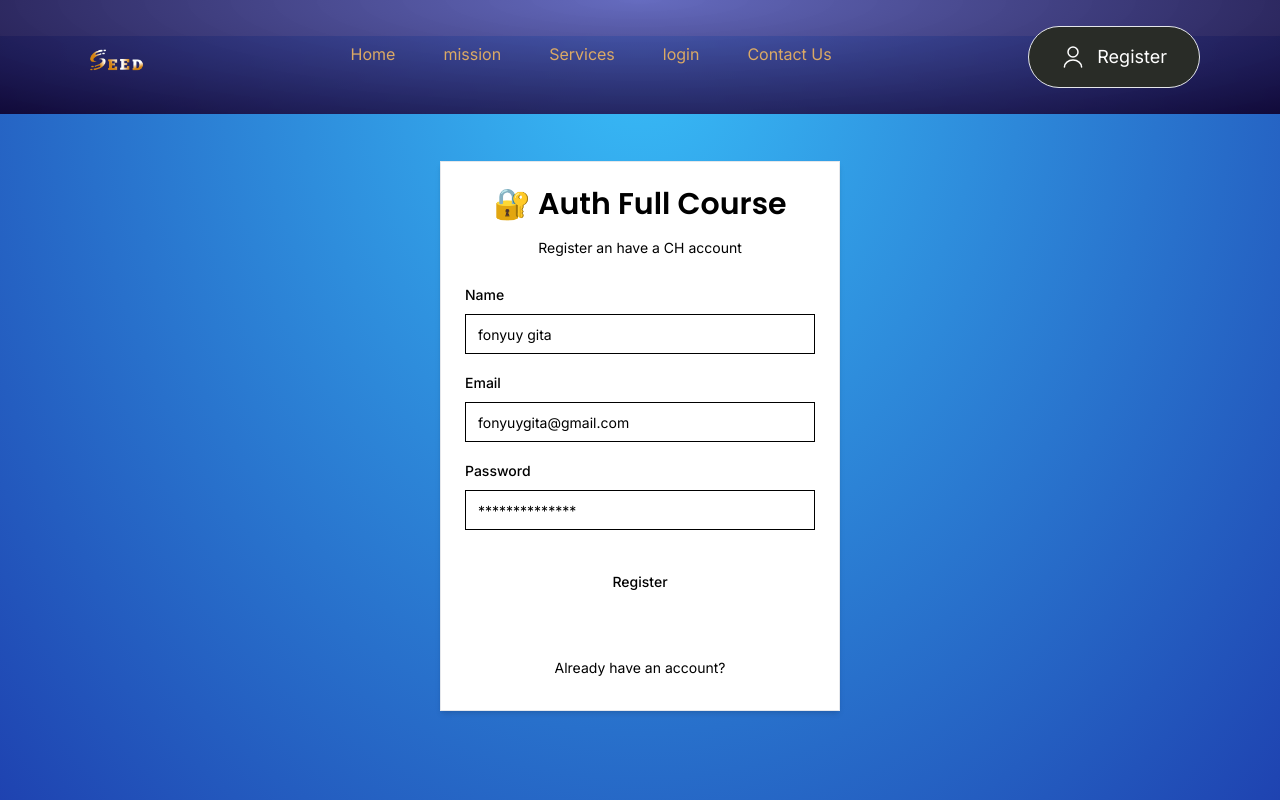
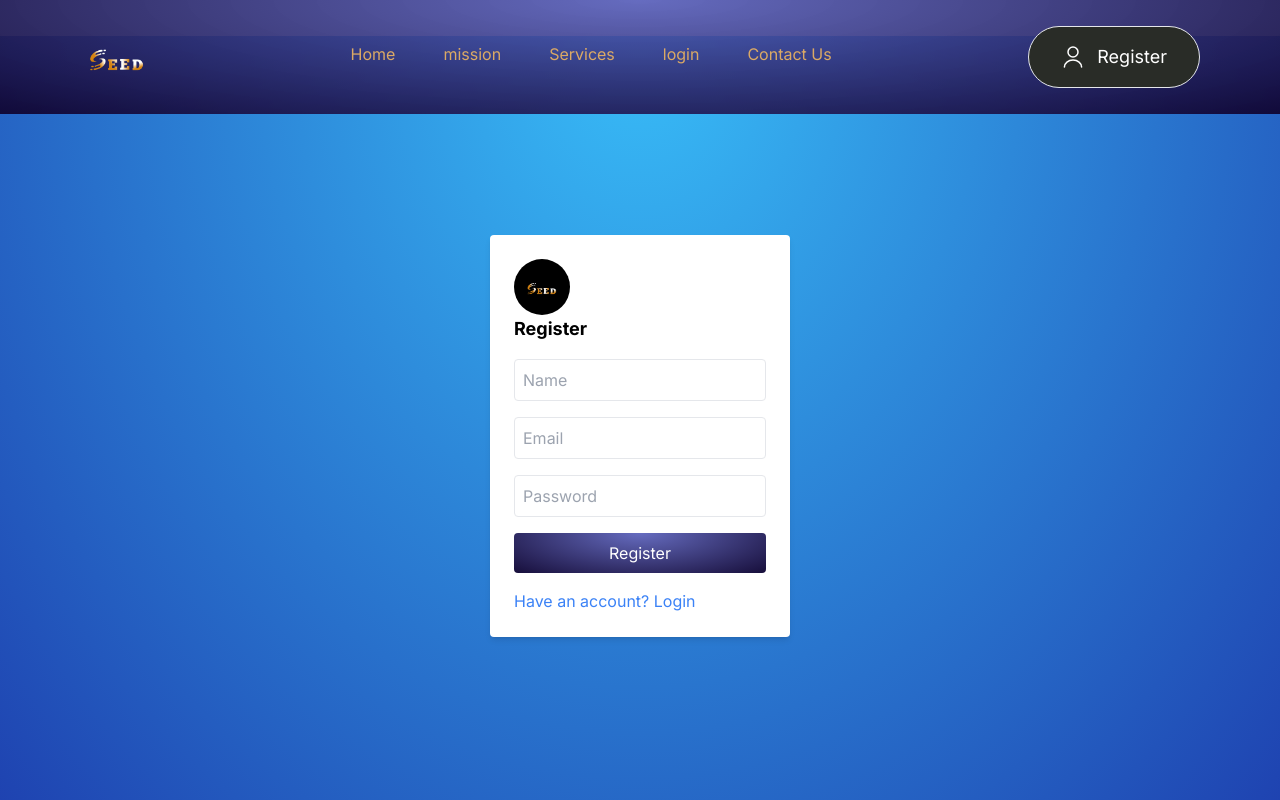
Before and after one commit to Fonyuygita/seed, a Next.js app: page /register in a window 1280 px wide. Shown: the top 800 px of the page. Built offline with nearby package versions, Linux system fonts and the light colour scheme.

Commit message:
adde auth frontend

```diff
--- a/app/login/page.tsx
+++ b/app/login/page.tsx
@@ -1,4 +1,4 @@
-import { LoginForm } from '@/components/auth/login-form'
+import LoginPage from '@/components/auth/login-form'
 import React from 'react'
 
 interface Props {
@@ -9,7 +9,7 @@ const page = (props: Props) => {
     return (
         <div className="w-full h-[100vh] mt-9 flex flex-col items-center justify-center bg-[radial-gradient(ellipse_at_top,_var(--tw-gradient-stops))] from-sky-400 to-blue-800">
 
-          <LoginForm/>
+          <LoginPage/>
         </div>
     )
 }
--- a/components/Footer.tsx
+++ b/components/Footer.tsx
@@ -5,7 +5,7 @@ import React from 'react'
 
 const Footer = () => {
   return (
-    <footer className="flexCenter mb-24 mt-6 text-white bg-[#20193d9f]">
+    <footer className="flexCenter mb-24 mt-6 text-white bg-white">
       <div className="padding-container max-container flex w-full flex-col gap-14">
         <div className="flex flex-col items-start justify-center gap-[10%] md:flex-row">
           <Link href="/" className="mb-10">
--- a/components/Hero.tsx
+++ b/components/Hero.tsx
@@ -78,13 +78,13 @@ const HeroSection = () => {
 
       </div>
       <div className="flex flex-col lg:flex-row items-center justify-center gap-6 absolute top-[60%] left-[15%] mx-auto md:left-[10%]">
-      <Handle name='Seed' address='Bamenda' how_many='234' vision='To train young techies' background='bg-[radial-gradient(ellipse_at_top,_var(--tw-gradient-stops))] from-[#ced4de] to-[#ac690d] md:bg-[#213ee08e]'/>
+      {/* <Handle name='Seed' address='Bamenda' how_many='234' vision='To train young techies' background='bg-[radial-gradient(ellipse_at_top,_var(--tw-gradient-stops))] from-[#ced4de] to-[#ac690d] md:bg-[#213ee08e]'/>
 
       <Handle name='Seed' address='Bamenda' how_many='234' vision='To train young techies' background='bg-[#1008318a] hidden lg:flex'/>
 
 
       <Handle name='Seed' address='Bamenda' how_many='234' vision='To train young techies' background='bg-[#eb8c086c]  hidden lg:flex'/>
-
+       */}
 
       </div>
     </section>
--- a/components/Navbar.tsx
+++ b/components/Navbar.tsx
@@ -30,7 +30,7 @@ const Navbar = () => {
       </div>
 
       {/* Mobile menu content */}
-      <div className={`absolute top-full left-0 w-full bg-[#100735f8] transition-transform ${isOpen ? 'translate-x-0' : '-translate-x-full'} lg:hidden`}>
+      <div className={`absolute top-full left-0 w-full bg-[radial-gradient(ellipse_at_top,_var(--tw-gradient-stops))] from-[#535ab8e3] to-[#100735f8] transition-transform ${isOpen ? 'translate-x-0' : '-translate-x-full'} lg:hidden`}>
         <ul className="flex flex-col items-center gap-6 p-5">
           {NAV_LINKS.map((link) => (
 
--- a/components/auth/login-form.tsx
+++ b/components/auth/login-form.tsx
@@ -1,128 +1,64 @@
 "use client"
-
-import { z } from "zod"
-
-import { useForm } from "react-hook-form"
-import { zodResolver } from "@hookform/resolvers/zod"
-import { FormControl, Form, FormField, FormItem, FormLabel, FormMessage } from "../ui/form"
-import { CardWrapper } from "./card-wrapper"
-import { LoginSchemas } from "@/schemas"
-import { Input } from "../ui/input"
-import { Button } from "../ui/button"
-import { useState, useTransition } from "react"
-import { useSearchParams } from "next/navigation"
-import Link from "next/link"
-import { FormSuccess } from "./form-success"
-import { FormError } from "./form-error"
+// pages/index.tsx in Next.js
+import { motion } from 'framer-motion';
+import Image from 'next/image';
+import { useState } from 'react';
 
 
+const containerVariants = {
+  hidden: { y: '-100vh' },
+  visible: { y: 0, transition: { type: 'spring', stiffness: 120 } },
+};
 
-export const LoginForm = () => {
+const LoginPage = () => {
+  const [isLogin, setIsLogin] = useState(false);
 
-    const searchParams=useSearchParams();
-    const urlError=searchParams.get("error") === "OAuthAccountNotLinked" ? "You can logged in with this email" : ""
-    console.log(urlError)
-    // setting up our pending state
-    const [error, setError]=useState<string | undefined>('')
-    const [success, setSuccess]=useState<string | undefined>('')
+  return (
+    <motion.div
+      variants={containerVariants}
+      initial="hidden"
+      animate="visible"
+      className="flex flex-col items-center justify-center min-h-screen "
+    >
+      <div className="bg-white p-6 rounded shadow-md">
+        <div className="flex items-center justify-center bg-black p-2 w-14 h-14 rounded-full">
+      <Image src="/seed.png" alt="Company Logo" width={40} height={40}   />
+      </div>
+        <h2 className="text-lg font-bold mb-4">{isLogin ? 'Login' : 'Register'}</h2>
+        <form className="flex flex-col space-y-4">
+          {!isLogin && (
+            <input
+              type="text"
+              placeholder="Name"
+              className="border p-2 rounded"
+            />
+          )}
+          <input
+            type="email"
+            placeholder="Email"
+            className="border p-2 rounded"
+          />
+          <input
+            type="password"
+            placeholder="Password"
+            className="border p-2 rounded"
+          />
+          <button
+            type="submit"
+            className="bg-blue-500 text-white p-2 rounded"
+          >
+            {isLogin ? 'Login' : 'Register'}
+          </button>
+        </form>
+        <button
+          onClick={() => setIsLogin(!isLogin)}
+          className="text-blue-500 mt-4"
+        >
+          {isLogin ? 'Need an account? Register' : 'Have an account? Login'}
+        </button>
+      </div>
+    </motion.div>
+  );
+};
 
-    const [isPending, startTransition]=useTransition()
-    const form = useForm<z.infer<typeof LoginSchemas>>({
-        resolver: zodResolver(LoginSchemas),
-        defaultValues: {
-            email: "",
-            password: "",
-        }
-    })
-
-    //  GET OUR INPUTS VALUES
-    const onSubmit = (values: z.infer<typeof LoginSchemas>) => {
-// after submitting we want to go ahead and clear all errors and all success
-setError("")
-setSuccess("")
-
-
-    //     startTransition(()=>{
-    //         login(values)
-    //         .then((data)=>{
-    //             setError(data?.error);
-    //                 //TODO : Add when we add  2FA
-    //             setSuccess(data?.success)
-    //         })
-    //     })
-    }
-
-    return (
-        <CardWrapper headerLabel="We;come to CH" backButtonLabel="Dont, have an account?" backButtonHref="/auth/register" showSocial>
-
-            {/* login form goes here, but first, we have to create a form schema */}
-            <Form {...form}>
-                <form
-                    onSubmit={form.handleSubmit(onSubmit)}
-                    className="space-y-6"
-                >
-                    <div className="space-y-4">
-
-                        {/*  EMAIL FIELD */}
-                        <FormField
-                            control={form.control}
-                            name="email"
-                            render={({ field }) => (
-                                <FormItem>
-                                    <FormLabel>Email</FormLabel>
-                                    <FormControl>
-                                        <Input
-                                            {...field}
-                                        disabled={isPending}
-                                            placeholder="fonyuygita@gmail.com"
-                                            type="email"
-                                        />
-                                    </FormControl>
-                                    <FormMessage />
-                                </FormItem>
-                            )}
-                        />
-                        {/*  END OF EMAIL FIELD */}
-
-                        {/*  PASSWORD FIELD */}
-
-                        <FormField
-                            control={form.control}
-                            name="password"
-                            render={({ field }) => (
-                                <FormItem>
-                                    <FormLabel>Password</FormLabel>
-                                    <FormControl>
-                                        <Input
-                                            {...field}
-                                            disabled={isPending}
-                                            placeholder="**************"
-                                            type="password"
-                                        />
-                                    </FormControl>
-                                    <Button variant="link" asChild>
-                                        <Link href="/auth/reset-password" className="my-3 text-bold">Forgot password</Link>
-                                    </Button>
-                                    <FormMessage />
-                                </FormItem>
-                            )}
-                        />
-
-                        {/*  END OF PASSWORD FORM FIELD */}
-
-                    </div>
-                    <FormError message={error! || urlError} />
-                    <FormSuccess message={success!} />
-
-                    <Button
-                    disabled={isPending}
-                        type="submit"
-                        className="w-full"
-                    >
-                        Login
-                    </Button>
-                </form>
-            </Form>
-        </CardWrapper>
-    )
-}
+export default LoginPage;
--- a/components/auth/register-form.tsx
+++ b/components/auth/register-form.tsx
@@ -1,150 +1,64 @@
-"use client";
+"use client"
+// pages/index.tsx in Next.js
+import { motion } from 'framer-motion';
+import Image from 'next/image';
+import { useState } from 'react';
 
-import { z } from "zod";
 
-import { useForm } from "react-hook-form";
-import { zodResolver } from "@hookform/resolvers/zod";
-import {
-  FormControl,
-  Form,
-  FormField,
-  FormItem,
-  FormLabel,
-  FormMessage,
-} from "../ui/form";
-import { CardWrapper } from "./card-wrapper";
-import { LoginSchemas, RegisterSchema } from "@/schemas";
-import { Input } from "../ui/input";
-import { Button } from "../ui/button";
-// import { FormError } from "../form-error";
-// import { FormSuccess } from "../form-success";
-// import { login } from "@/actions/login";
-import { useState, useTransition } from "react";
-import { FormError } from "./form-error";
-import { FormSuccess } from "./form-success";
-// import { register } from "@/actions/register";
+const containerVariants = {
+  hidden: { y: '-100vh' },
+  visible: { y: 0, transition: { type: 'spring', stiffness: 120 } },
+};
 
- const RegisterForm = () => {
-  // setting up our pending state
-  const [error, setError] = useState<string | undefined>("");
-  const [success, setSuccess] = useState<string | undefined>("");
-
-  const [isPending, startTransition] = useTransition();
-  const form = useForm<z.infer<typeof RegisterSchema>>({
-    resolver: zodResolver(RegisterSchema),
-    defaultValues: {
-      email: "",
-      password: "",
-      name: "",
-    },
-  });
-
-  //  GET OUR INPUTS VALUES
-  const onSubmit = (values: z.infer<typeof RegisterSchema>) => {
-    // after submitting we want to go ahead and clear all errors and all success
-    setError("");
-    setSuccess("");
-
-    startTransition(() => {
-    //   register(values).then((data) => {
-    //     setError(data.error);
-    //     setSuccess(data.success);
-    //   });
-    });
-  };
+const RegisterForm= () => {
+  const [isLogin, setIsLogin] = useState(false);
 
   return (
-    <CardWrapper
-      headerLabel="Register an have a CH account"
-      backButtonLabel="Already have an account?"
-      backButtonHref="/auth/login"
+    <motion.div
+      variants={containerVariants}
+      initial="hidden"
+      animate="visible"
+      className="flex flex-col items-center justify-center min-h-screen "
     >
-      {/* login form goes here, but first, we have to create a form schema */}
-      <Form {...form}>
-        <form onSubmit={form.handleSubmit(onSubmit)} className="space-y-6 t">
-          <div className="space-y-4">
-            {/* start of name field */}
-            <FormField
-              control={form.control}
-              name="name"
-              render={({ field }) => (
-                <FormItem>
-                  <FormLabel>Name</FormLabel>
-                  <FormControl>
-                    <Input
-                      {...field}
-                      disabled={isPending}
-                      placeholder="fonyuy gita"
-                      type="name"
-                    />
-                  </FormControl>
-                  <div className="text-red-500">
-                  <FormMessage />
-                  </div>
-                </FormItem>
-              )}
+      <div className="bg-white p-6 rounded shadow-md">
+        <div className="flex items-center justify-center bg-black p-2 w-14 h-14 rounded-full">
+      <Image src="/seed.png" alt="Company Logo" width={40} height={40}   />
+      </div>
+        <h2 className="text-lg font-bold mb-4">{isLogin ? 'Login' : 'Register'}</h2>
+        <form className="flex flex-col space-y-4">
+          {!isLogin && (
+            <input
+              type="text"
+              placeholder="Name"
+              className="border p-2 rounded"
             />
-            {/* end of name field */}
-
-            {/*  EMAIL FIELD */}
-            <FormField
-              control={form.control}
-              name="email"
-              render={({ field }) => (
-                <FormItem>
-                  <FormLabel>Email</FormLabel>
-                  <FormControl>
-                    <Input
-                      {...field}
-                      disabled={isPending}
-                      placeholder="fonyuygita@gmail.com"
-                      type="email"
-                    />
-                  </FormControl>
-                  <div className="text-red-500">
-                  <FormMessage />
-                  </div>
-                </FormItem>
-              )}
-            />
-            {/*  END OF EMAIL FIELD */}
-
-            {/*  PASSWORD FIELD */}
-
-            <FormField
-              control={form.control}
-              name="password"
-              render={({ field }) => (
-                <FormItem>
-                  <FormLabel>Password</FormLabel>
-                  <FormControl>
-                    <Input
-                      {...field}
-                      disabled={isPending}
-                      placeholder="**************"
-                      type="password"
-                    />
-                  </FormControl>
-                  <div className="text-red-500">
-                  <FormMessage />
-                  </div>
-                </FormItem>
-              )}
-            />
-
-            {/*  END OF PASSWORD FORM FIELD */}
-          </div>
-
-          <FormError message={error!} />
-          <FormSuccess message={success!} />
-
-          <Button disabled={isPending} type="submit" className="w-full">
-            Register
-          </Button>
+          )}
+          <input
+            type="email"
+            placeholder="Email"
+            className="border p-2 rounded"
+          />
+          <input
+            type="password"
+            placeholder="Password"
+            className="border p-2 rounded"
+          />
+          <button
+            type="submit"
+            className="bg-[radial-gradient(ellipse_at_top,_var(--tw-gradient-stops))] from-[#535ab8e3] to-[#100735f8] text-white p-2 rounded"
+          >
+            {isLogin ? 'Login' : 'Register'}
+          </button>
         </form>
-      </Form>
-    </CardWrapper>
+        <button
+          onClick={() => setIsLogin(!isLogin)}
+          className="text-blue-500 mt-4"
+        >
+          {isLogin ? 'Need an account? Register' : 'Have an account? Login'}
+        </button>
+      </div>
+    </motion.div>
   );
 };
 
-export default RegisterForm
+export default RegisterForm;
--- a/components/hero-buttons.tsx
+++ b/components/hero-buttons.tsx
@@ -1,10 +1,15 @@
+import Link from 'next/link'
 import React from 'react'
 
 const HeroButtons = () => {
   return (
     <div className='flex items-center justify-center gap-5 mt-[30px]'>
-        <button className='text-[#643d08] border-none outline-none px-6 py-3 bg-[#fff] cursor-pointer'>Register</button>
+      <Link href="/register">
+      <button className='text-black border-none outline-none px-6 py-3 bg-[radial-gradient(ellipse_at_top,_var(--tw-gradient-stops))] from-[#ced4de] to-[#ac690d] cursor-pointer'>Register</button>
+      </Link>
+        <Link href="/login">
         <button className='text-white border-2 border-[#fff] px-6 py-2 outline-none p-5 bg-transparent cursor-pointer'>Login</button>
+        </Link>
 
 
     </div>
```
Also changed, not shown: components/about-us.tsx (+8 -4 lines), components/team.tsx (+17 -13 lines).
